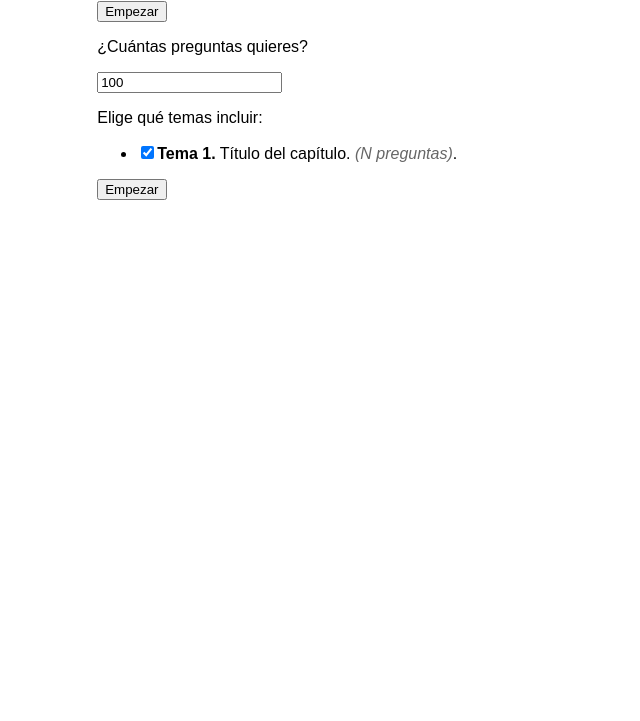
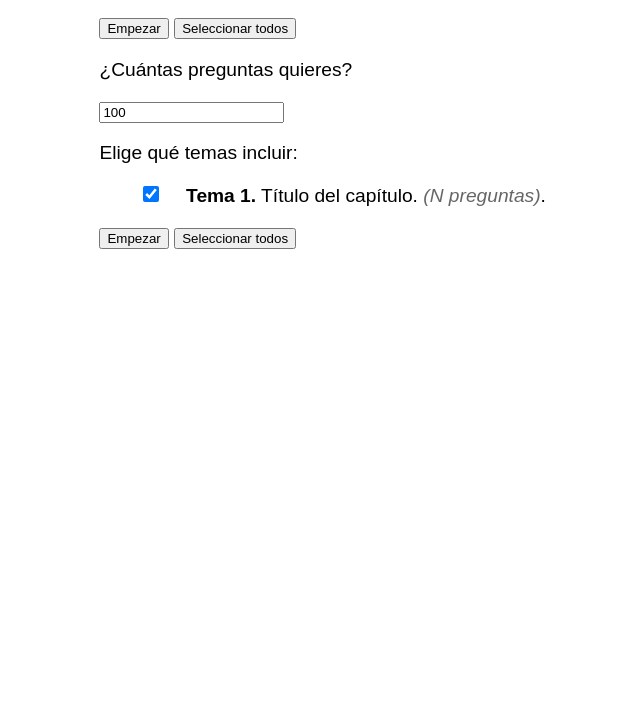
Before and after one commit to albertobastos/preguntas-2022, a plain HTML site: page build_contents/template.html in a window 1280 px wide. Shown: the part 79-800 px from the top of the page, without its empty margins (106-746 px from the left). Drawn offline with Linux system fonts and the light colour scheme.

Commit message:
some controls

```diff
--- a/build_contents/template.html
+++ b/build_contents/template.html
@@ -8,6 +8,10 @@
     body {
       font-family: Arial, Helvetica, sans-serif;
       margin: 1em;
+      font-size: 1.2em;
+    }
+    li.chapter {
+      list-style-type: none;
     }
     div.outer {
       margin-left: auto;
@@ -22,6 +26,12 @@
     }
     li.chapter {
       margin-bottom: .5em;
+      text-align: justify;
+    }
+    li.chapter input {
+      margin-right: 2em;
+      width: 1.2em;
+      height: 1.2em;
     }
     li.chapter i {
       color: #666;
@@ -53,9 +63,6 @@
     }
     .exam_pending {
       color: darkorange;
-    }
-    #exam_questions {
-      font-size: 1.2em;
     }
     #exam_questions li {
       margin-bottom: 1em;
@@ -100,6 +107,7 @@
 
   <section class="page config">
     <button onclick="startExam();">Empezar</button>
+    <button onclick="allChapters();">Seleccionar todos</button>
     <p>¿Cuántas preguntas quieres?</p>
     <input id="config_questions" value="100" />
     <p>Elige qué temas incluir:</p>
@@ -108,6 +116,7 @@
         <li class="chapter"><input type="checkbox" name="config_chapter" value="1" checked="checked" /><strong>Tema 1.</strong> Título del capítulo. <i>(N preguntas)</i>.</li>
     </ul>
     <button onclick="startExam();">Empezar</button>
+    <button onclick="allChapters();">Seleccionar todos</button>
   </section>
 
   <section class="page exam">
@@ -175,6 +184,11 @@ function onlyChapter(num) {
 
   const ch = DATA.find(c => c.num === num);
   config_questions.value = ch.questions.length;
+}
+
+function allChapters() {
+  document.getElementsByName("config_chapter").forEach(c => c.checked = true);
+  config_questions.value = 100;
 }
 
 function startExam() {
```
Also changed, not shown: index.html (+17 -3 lines).
